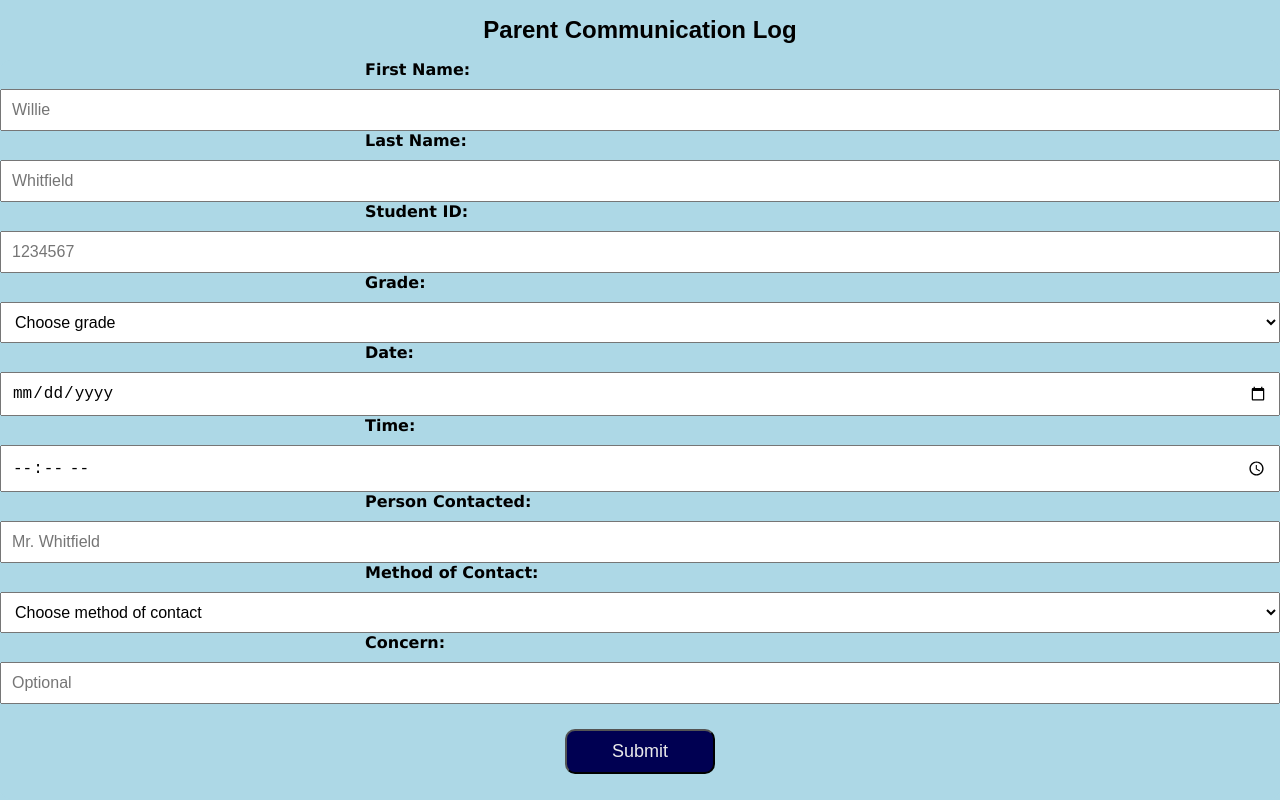
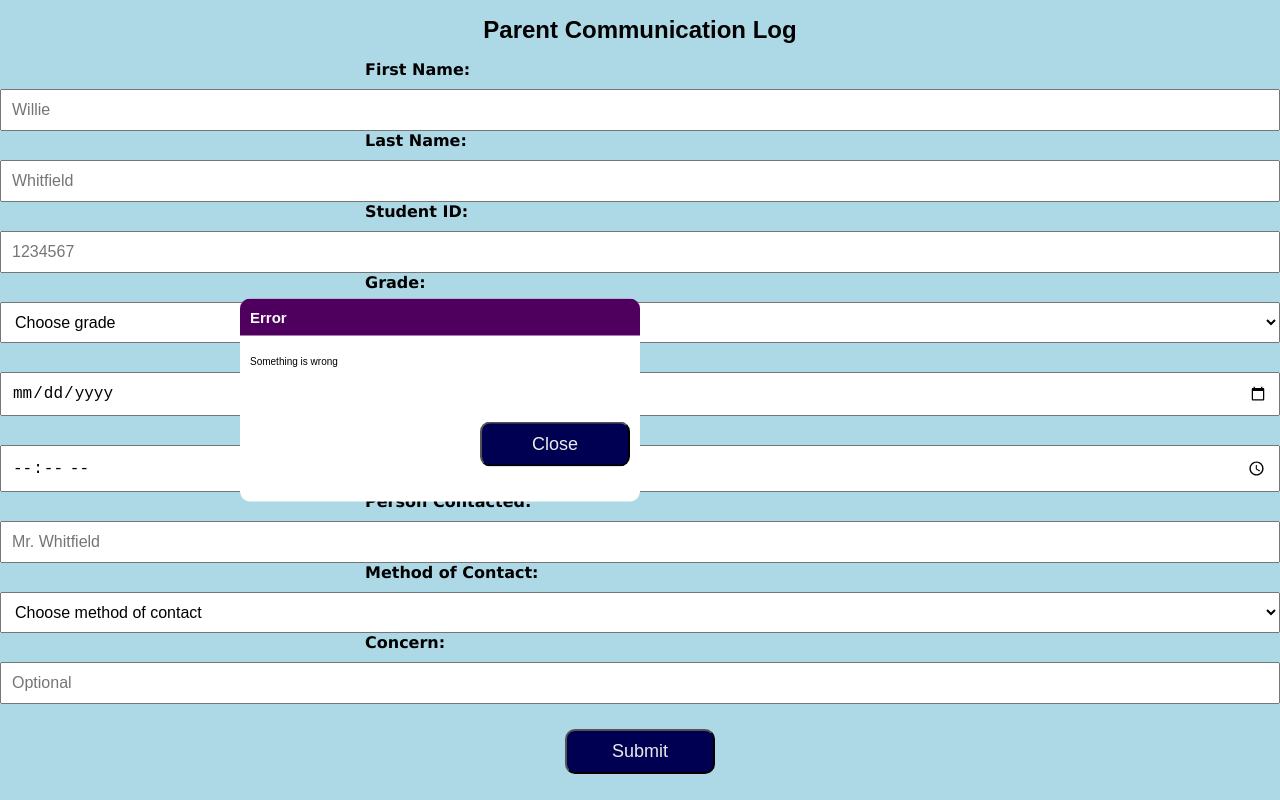
Before and after one commit to wdwiii/parent-communication-log, a React (Create React App) app: page / in a window 1280 px wide. Shown: the top 800 px of the page. Built offline with nearby package versions, Linux system fonts and the light colour scheme.

Commit message:
Remove comment brackets from ErrorModal component

```diff
--- a/src/components/ContactForm/ContactForm.js
+++ b/src/components/ContactForm/ContactForm.js
@@ -108,7 +108,7 @@ const ContactForm = (props) => {
 
   return (
     <div>
-      {/* <ErrorModal title="Error" message="Something is wrong" /> */}
+      <ErrorModal title="Error" message="Something is wrong" />
       <Card background={'lightblue'}>
         <form className={styles['contact-form']} onSubmit={submitHandler}>
           <div style={{ width: '100%' }}>
```
